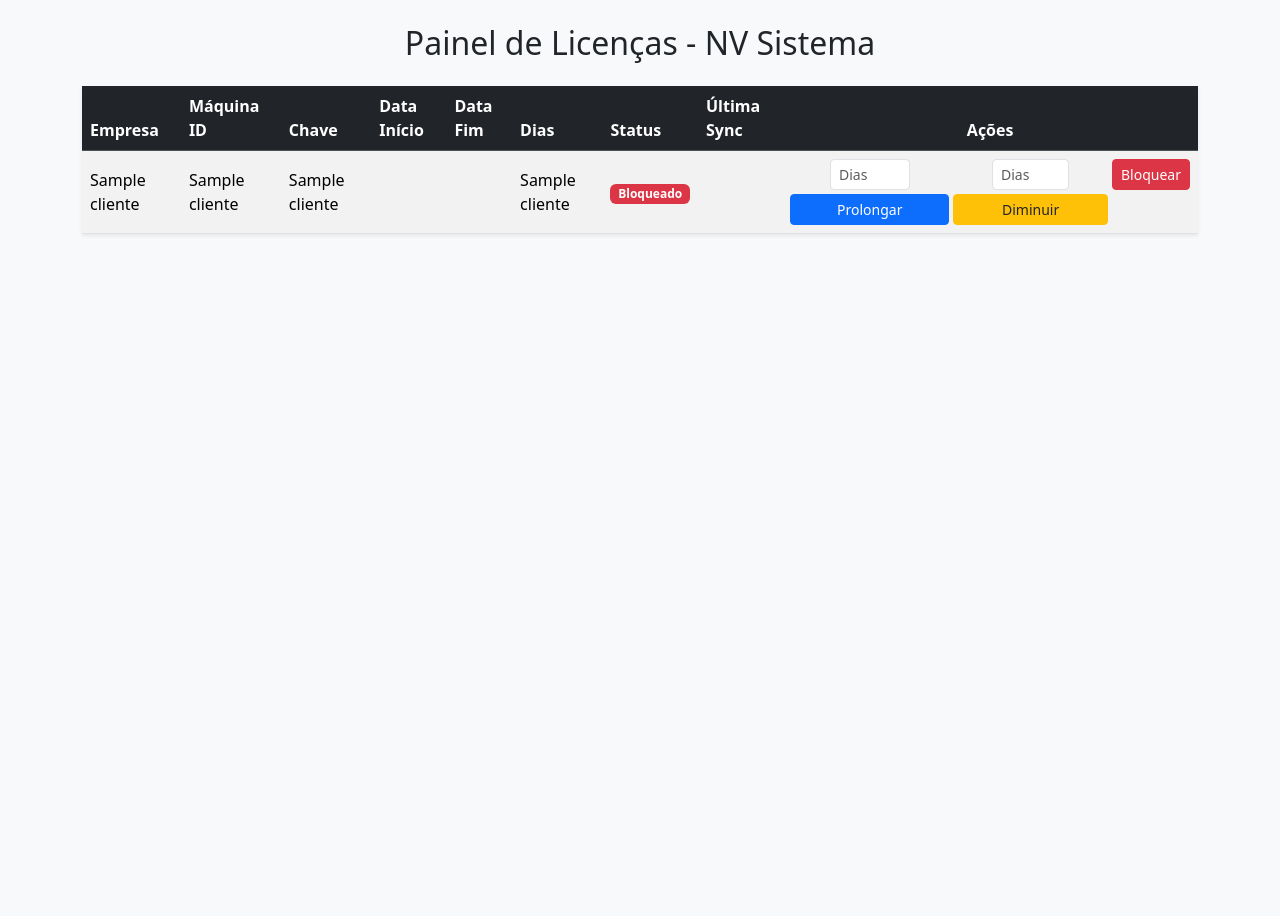
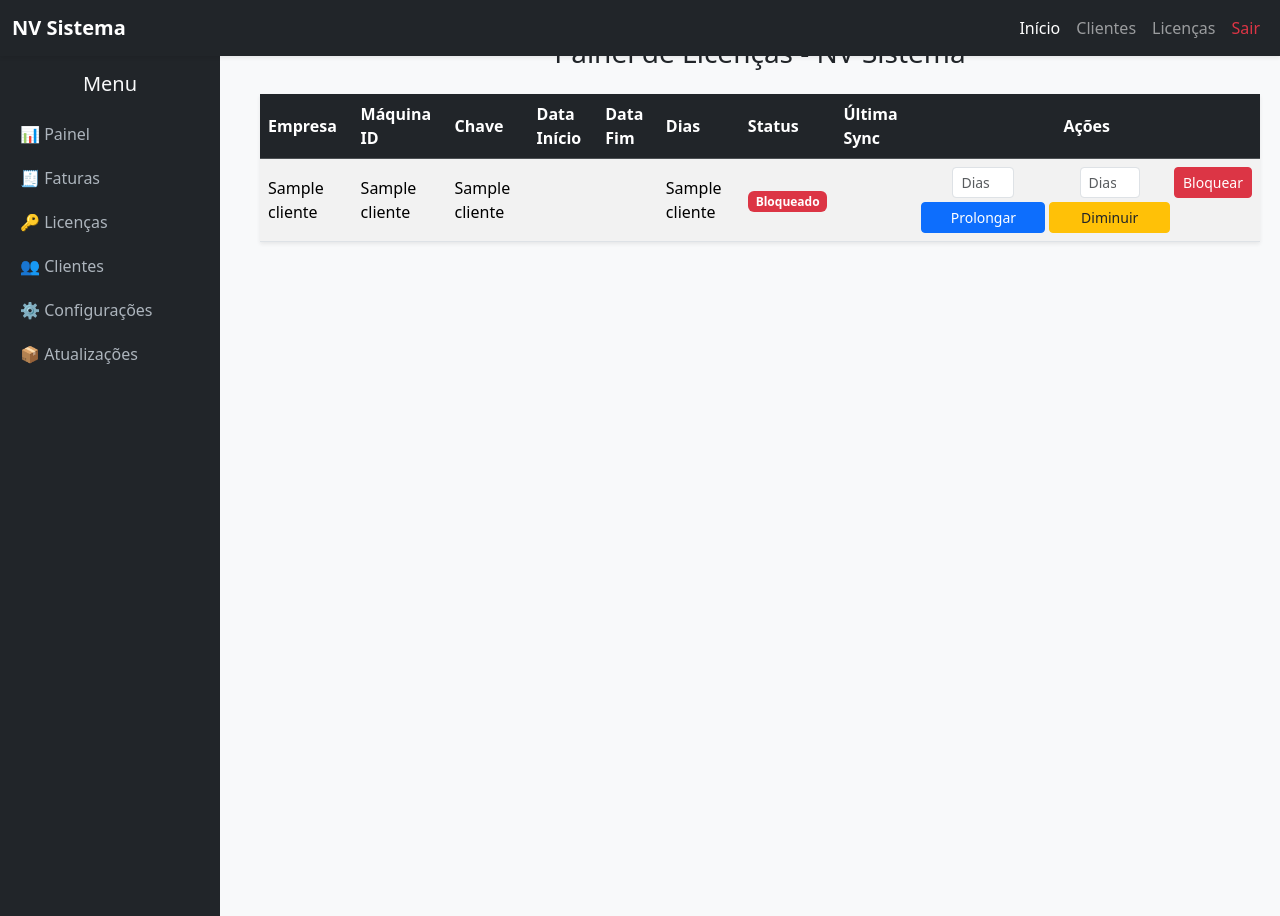
Before and after one commit to servidor879909499/servidor_licencas, a Flask app: template templates/painel.html in a window 1280 px wide. Run offline with Flask 3, Linux system fonts and the light colour scheme; the template is opened without the code that fills it: most values are stand-ins (such as "Sample title", 1, 10 or a date in 2020); some libraries are stand-ins or nearby versions.

Commit message:
Update painel.html

```diff
--- a/templates/painel.html
+++ b/templates/painel.html
@@ -4,10 +4,73 @@
     <meta charset="UTF-8">
     <title>Painel de Licenças NV Sistema</title>
     <link href="https://cdn.jsdelivr.net/npm/bootstrap@5.3.2/dist/css/bootstrap.min.css" rel="stylesheet">
+    <style>
+        body {
+            background-color: #f8f9fa;
+        }
+        .sidebar {
+            position: fixed;
+            top: 56px;
+            left: 0;
+            height: 100%;
+            width: 220px;
+            background-color: #212529;
+            color: white;
+            padding-top: 1rem;
+        }
+        .sidebar a {
+            color: #adb5bd;
+            display: block;
+            padding: 10px 20px;
+            text-decoration: none;
+        }
+        .sidebar a:hover {
+            background-color: #495057;
+            color: #fff;
+        }
+        .content {
+            margin-left: 240px;
+            padding: 20px;
+        }
+        .table th, .table td {
+            vertical-align: middle;
+        }
+    </style>
 </head>
-<body class="bg-light">
-<div class="container mt-4">
-    <h2 class="text-center mb-4">Painel de Licenças - NV Sistema</h2>
+<body>
+
+<!-- 🔹 Barra de navegação superior -->
+<nav class="navbar navbar-expand-lg navbar-dark bg-dark fixed-top shadow-sm">
+    <div class="container-fluid">
+        <a class="navbar-brand fw-bold" href="#">NV Sistema</a>
+        <button class="navbar-toggler" type="button" data-bs-toggle="collapse" data-bs-target="#navbarNav">
+            <span class="navbar-toggler-icon"></span>
+        </button>
+        <div class="collapse navbar-collapse" id="navbarNav">
+            <ul class="navbar-nav ms-auto">
+                <li class="nav-item"><a class="nav-link active" href="#">Início</a></li>
+                <li class="nav-item"><a class="nav-link" href="#">Clientes</a></li>
+                <li class="nav-item"><a class="nav-link" href="#">Licenças</a></li>
+                <li class="nav-item"><a class="nav-link text-danger" href="#">Sair</a></li>
+            </ul>
+        </div>
+    </div>
+</nav>
+
+<!-- 🔹 Barra lateral -->
+<div class="sidebar">
+    <h5 class="text-center text-light mb-3">Menu</h5>
+    <a href="#">📊 Painel</a>
+    <a href="#">🧾 Faturas</a>
+    <a href="#">🔑 Licenças</a>
+    <a href="#">👥 Clientes</a>
+    <a href="#">⚙️ Configurações</a>
+    <a href="#">📦 Atualizações</a>
+</div>
+
+<!-- 🔹 Conteúdo principal -->
+<div class="content">
+    <h3 class="text-center mb-4 mt-3">Painel de Licenças - NV Sistema</h3>
 
     <table class="table table-striped table-hover shadow-sm align-middle">
         <thead class="table-dark">
@@ -60,5 +123,7 @@
         </tbody>
     </table>
 </div>
+
+<script src="https://cdn.jsdelivr.net/npm/bootstrap@5.3.2/dist/js/bootstrap.bundle.min.js"></script>
 </body>
 </html>
```
